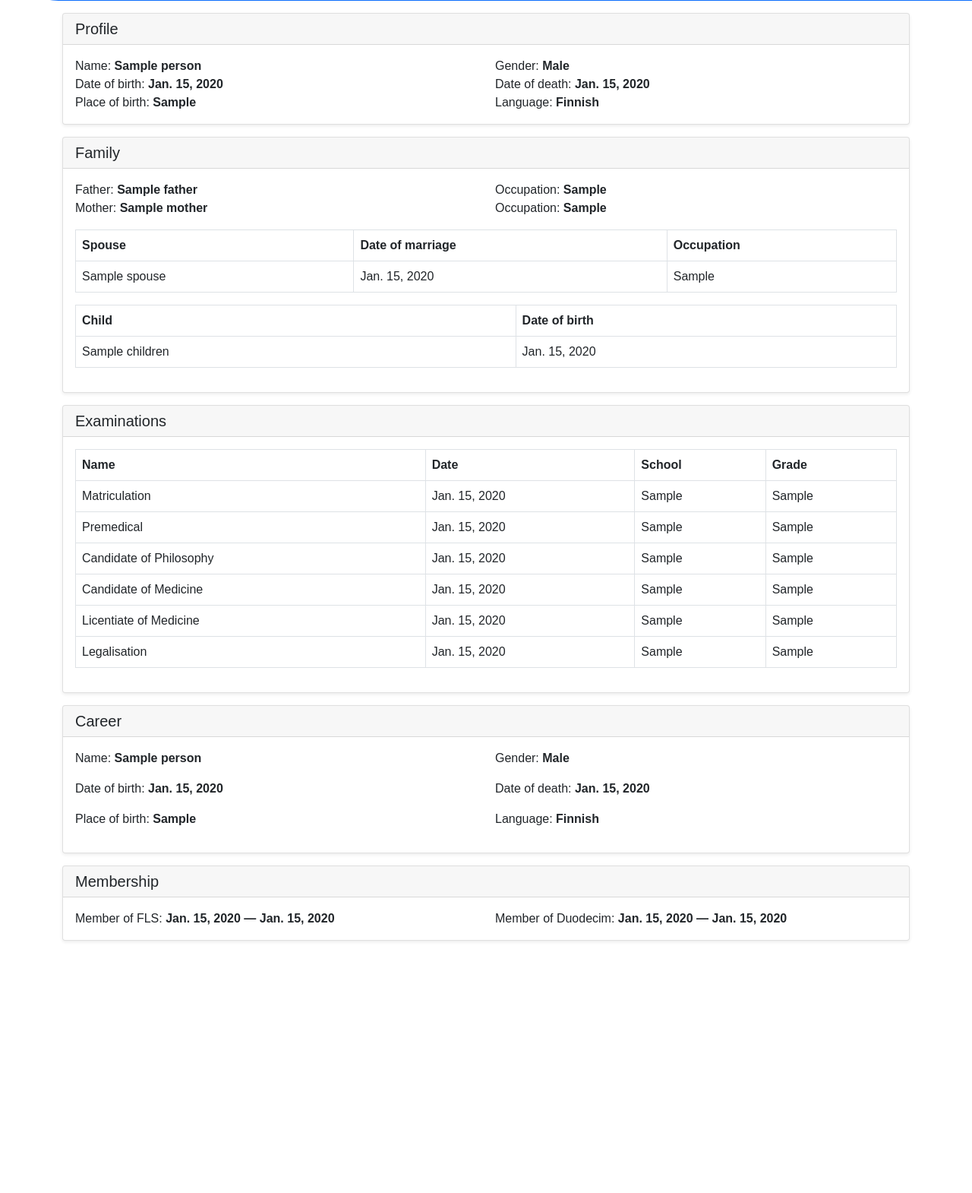
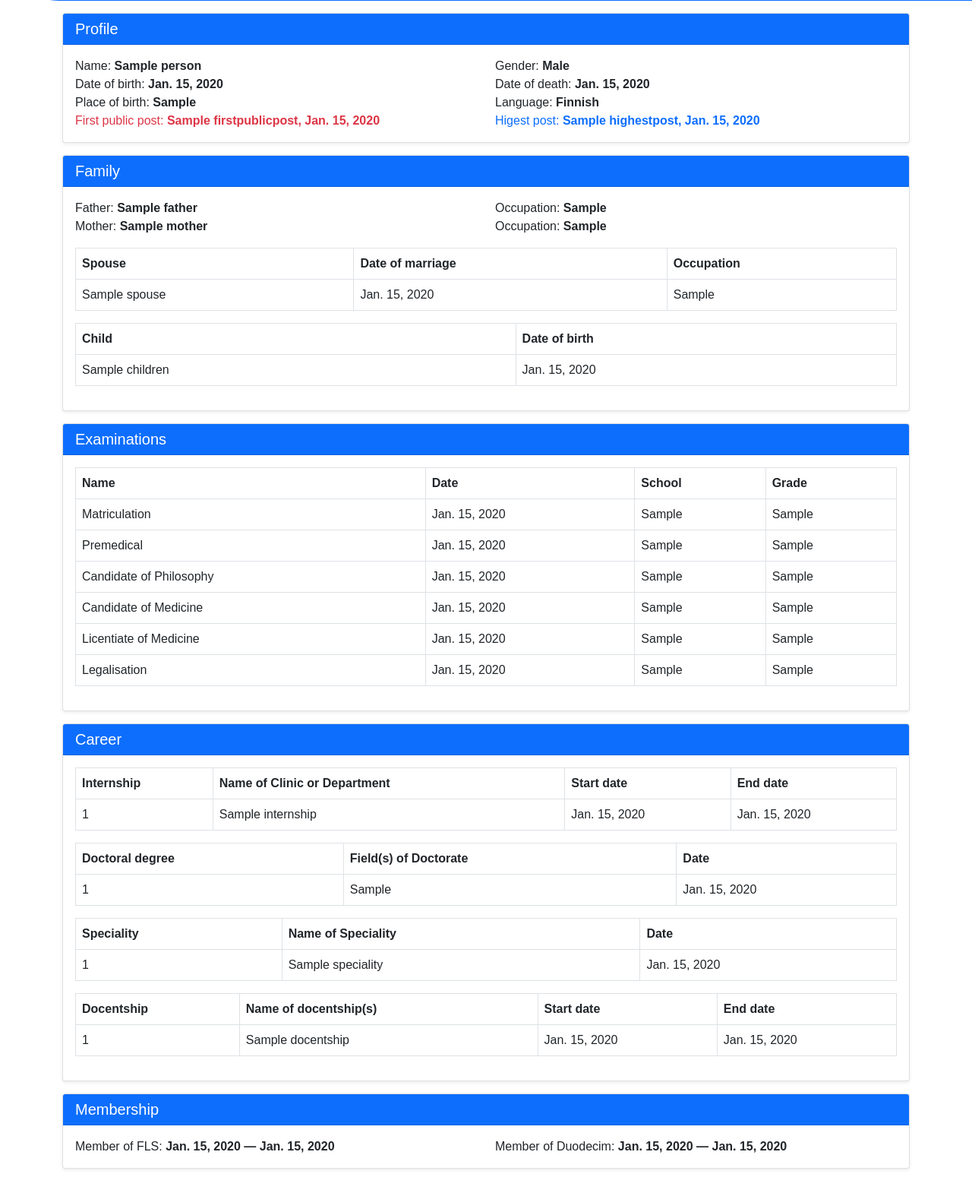
Before and after one commit to shukhrat121995/medics, a Django app: page /details/1 in a window 1280 px wide. Shown: the part 106-1676 px from the top of the page at 76% size. Before the commit the page ends 1345 px from the top, so only its background shows below. Run offline with Django 3.2, Linux system fonts and the light colour scheme; tables that the repository leaves empty hold one stand-in row (values such as "Sample post"); some libraries are stand-ins or nearby versions; some web fonts are replaced.

Commit message:
career section completed, main page date of birth and death removed

```diff
--- a/pages/views.py
+++ b/pages/views.py
@@ -7,6 +7,7 @@ from functools import reduce
 from .models import Person
 from .generic import get_or_none
 from family.models import Spouse, Children
+from career.models import Internship, DoctoralDegree, Speciality, Docentship, FirstPublicPost, HighestPost
 from examinations.models import Matriculation, Premedical, CandidateOfPhilosophy, CandidateOfMedicine, \
     LicentiateOfPhilosophy, Dispensation, Legislation
 
@@ -38,6 +39,12 @@ def details(request, pk):
     legislation = get_or_none(Legislation, person=pk)
     spouses = Spouse.objects.filter(person=pk).all()
     children = Children.objects.filter(person=pk).all()
+    internships = Internship.objects.filter(person=pk).all()
+    doctoral_degrees = DoctoralDegree.objects.filter(person=pk).all()
+    specialities = Speciality.objects.filter(person=pk).all()
+    docentships = Docentship.objects.filter(person=pk).all()
+    first_public_post = get_or_none(FirstPublicPost, person=pk)
+    highest_post = get_or_none(HighestPost, person=pk)
 
     context = {
         'person': person,
@@ -49,7 +56,13 @@ def details(request, pk):
         'dispensation': dispensation,
         'legislation': legislation,
         'spouses': spouses,
-        'children': children
+        'children': children,
+        'internships': internships,
+        'doctoral_degrees': doctoral_degrees,
+        'specialities': specialities,
+        'docentships': docentships,
+        'first_public_post': first_public_post,
+        'highest_post': highest_post
     }
     return render(request, 'pages/details.html', context)
 
--- a/templates/pages/details.html
+++ b/templates/pages/details.html
@@ -3,7 +3,7 @@
 {% block main %}
   <div class="container" style="margin-top: 1rem">
     <div class="card shadow-sm">
-      <h5 class="card-header">Profile</h5>
+      <h5 class="card-header bg-primary text-white">Profile</h5>
       <div class="card-body">
         <div class="row">
           <div class="col"><p class="mb-0">Name: <b>{{ person.name }}</b></p></div>
@@ -17,10 +17,23 @@
           <div class="col"><p class="mb-0">Place of birth: <b>{{ person.place_of_birth }}</b></p></div>
           <div class="col"><p class="mb-0">Language: <b>{{ person.language }}</b></p></div>
         </div>
+        <div class="row">
+          <div class="col">
+            <p class="mb-0 text-danger">First public post:
+              <b>{{ first_public_post.name_of_post }}, {{ first_public_post.date }}
+              </b>
+            </p>
+          </div>
+          <div class="col">
+            <p class="mb-0 text-primary">Higest post:
+              <b>{{ highest_post.name_of_post }}, {{ highest_post.date }}</b>
+            </p>
+          </div>
+        </div>
       </div>
     </div>
     <div class="card shadow-sm" style="margin-top: 1rem">
-      <h5 class="card-header">Family</h5>
+      <h5 class="card-header bg-primary text-white">Family</h5>
       <div class="card-body">
         <div class="row">
           <div class="col"><p class="mb-0">Father: <b>{{ person.father }}</b></p></div>
@@ -67,7 +80,7 @@
       </div>
     </div>
     <div class="card shadow-sm" style="margin-top: 1rem">
-      <h5 class="card-header">Examinations</h5>
+      <h5 class="card-header bg-primary text-white">Examinations</h5>
       <div class="card-body">
         <table class="table table-hover table-bordered">
           <thead>
@@ -128,24 +141,88 @@
       </div>
     </div>
     <div class="card shadow-sm" style="margin-top: 1rem">
-      <h5 class="card-header">Career</h5>
+      <h5 class="card-header bg-primary text-white">Career</h5>
       <div class="card-body">
-        <div class="row">
-          <div class="col"><p>Name: <b>{{ person.name }}</b></p></div>
-          <div class="col"><p>Gender: <b>{{ person.gender }}</b></p></div>
-        </div>
-        <div class="row">
-          <div class="col"><p>Date of birth: <b>{{ person.birth }}</b></p></div>
-          <div class="col"><p>Date of death: <b>{{ person.death }}</b></p></div>
-        </div>
-        <div class="row">
-          <div class="col"><p>Place of birth: <b>{{ person.place_of_birth }}</b></p></div>
-          <div class="col"><p>Language: <b>{{ person.language }}</b></p></div>
-        </div>
+        <table class="table table-hover table-bordered">
+          <thead>
+          <tr>
+            <th scope="col">Internship</th>
+            <th scope="col">Name of Clinic or Department</th>
+            <th scope="col">Start date</th>
+            <th scope="col">End date</th>
+          </tr>
+          </thead>
+          <tbody>
+          {% for internship in internships %}
+            <tr>
+              <td>{{ forloop.counter }}</td>
+              <td>{{ internship.name_of_clinic_or_department }}</td>
+              <td>{{ internship.start_date }}</td>
+              <td>{{ internship.end_date }}</td>
+            </tr>
+          {% endfor %}
+          </tbody>
+        </table>
+        <table class="table table-hover table-bordered">
+          <thead>
+          <tr>
+            <th scope="col">Doctoral degree</th>
+            <th scope="col">Field(s) of Doctorate</th>
+            <th scope="col">Date</th>
+          </tr>
+          </thead>
+          <tbody>
+          {% for doctoral_degree in doctoral_degrees %}
+            <tr>
+              <td>{{ forloop.counter }}</td>
+              <td>{{ doctoral_degree.field_of_doctorate }}</td>
+              <td>{{ doctoral_degree.date }}</td>
+            </tr>
+          {% endfor %}
+          </tbody>
+        </table>
+        <table class="table table-hover table-bordered">
+          <thead>
+          <tr>
+            <th scope="col">Speciality</th>
+            <th scope="col">Name of Speciality</th>
+            <th scope="col">Date</th>
+          </tr>
+          </thead>
+          <tbody>
+          {% for speciality in specialities %}
+            <tr>
+              <td>{{ forloop.counter }}</td>
+              <td>{{ speciality.name_of_speciality }}</td>
+              <td>{{ speciality.date }}</td>
+            </tr>
+          {% endfor %}
+          </tbody>
+        </table>
+        <table class="table table-hover table-bordered">
+          <thead>
+          <tr>
+            <th scope="col">Docentship</th>
+            <th scope="col">Name of docentship(s)</th>
+            <th scope="col">Start date</th>
+            <th scope="col">End date</th>
+          </tr>
+          </thead>
+          <tbody>
+          {% for docentship in docentships %}
+            <tr>
+              <td>{{ forloop.counter }}</td>
+              <td>{{ docentship.name_of_docentship }}</td>
+              <td>{{ docentship.start_date }}</td>
+              <td>{{ docentship.end_date }}</td>
+            </tr>
+          {% endfor %}
+          </tbody>
+        </table>
       </div>
     </div>
     <div class="card shadow-sm" style="margin-top: 1rem; margin-bottom: 2rem">
-      <h5 class="card-header">Membership</h5>
+      <h5 class="card-header bg-primary text-white">Membership</h5>
       <div class="card-body">
         <div class="row">
           <div class="col">
```
Also changed, not shown: templates/ajax/list_view.html (+5 -5 lines).
